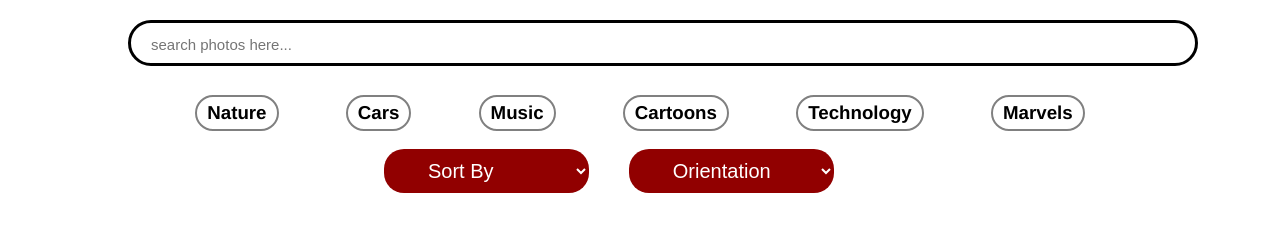
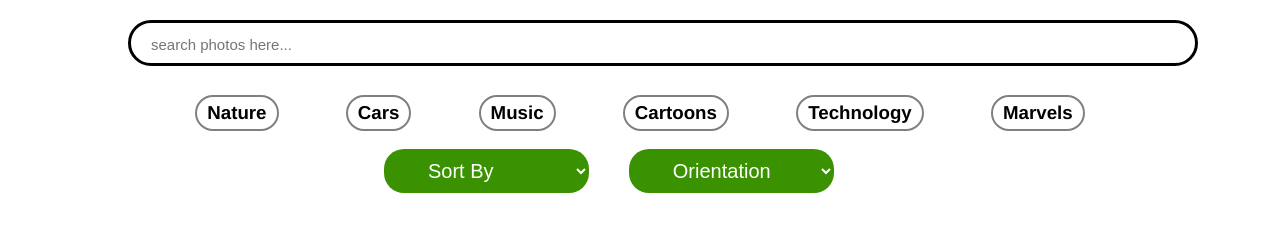
Before and after one commit to shubham0709/Unsplash-Pastarita, a plain HTML site: page index.html in a window 1280 px wide. Drawn offline with Linux system fonts and the light colour scheme.

```diff
--- a/styles/index.css
+++ b/styles/index.css
@@ -42,7 +42,7 @@
     width:40%;
     padding:10px 40px;
     font-size: 20px;
-    background-color:rgb(145, 0, 0);
+    background-color:rgb(58, 146, 0);
     color:white;
     border:none;
     margin-bottom:30px;
```
